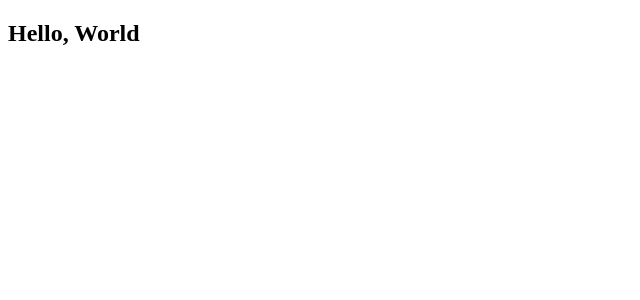
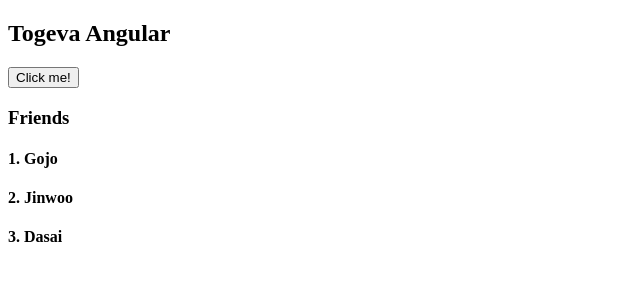
Before and after one commit to tashamaxwellnt/togeva-mentorship, an Angular app: page / in a window 1280 px wide. Shown: the top 300 px of the page, without its empty margins (0-640 px from the left). Built offline with nearby package versions, Linux system fonts and the light colour scheme.

Commit message:
create home component

```diff
--- a/src/app/app.component.html
+++ b/src/app/app.component.html
@@ -1 +1 @@
-<h2>Hello, World</h2>
+<app-home></app-home>
--- a/src/app/app.component.ts
+++ b/src/app/app.component.ts
@@ -1,10 +1,11 @@
 import { Component } from '@angular/core';
 import { RouterOutlet } from '@angular/router';
+import { HomeComponent } from "./home/home.component";
 
 @Component({
   selector: 'app-root',
   standalone: true,
-  imports: [RouterOutlet],
+  imports: [RouterOutlet, HomeComponent],
   templateUrl: './app.component.html',
   styleUrl: './app.component.css'
 })
--- /dev/null
+++ b/src/app/home/home.component.ts
@@ -0,0 +1,34 @@
+import { Component, } from '@angular/core';
+import { NgFor, NgIf } from '@angular/common';
+
+@Component({
+  selector: 'app-home',
+  standalone: true,
+  imports: [NgFor, NgIf],
+  template: `
+    <h2>{{title}}</h2>
+
+    <input [value]="buttonValue" type="submit" (click)="toggleMood()">
+    <div *ngIf="isHappy">
+      <p>Hello, i am happy</p>
+    </div>
+
+    <h3>Friends</h3>
+    <div *ngFor="let friend of friends; let i = index">
+      <h4>{{i+ 1 + '. ' + friend}}</h4>
+    </div>
+  `,
+  styles: ``
+})
+export class HomeComponent {
+  title = 'Togeva Angular';
+
+  isHappy = false;
+
+  toggleMood(){
+    this.isHappy = !this.isHappy;
+  }
+
+  buttonValue = 'Click me!';
+  friends: string[] = ['Gojo', 'Jinwoo', 'Dasai'];
+}
```
Also changed, not shown: 1 other file (tests, documents, lock files or other folders).
